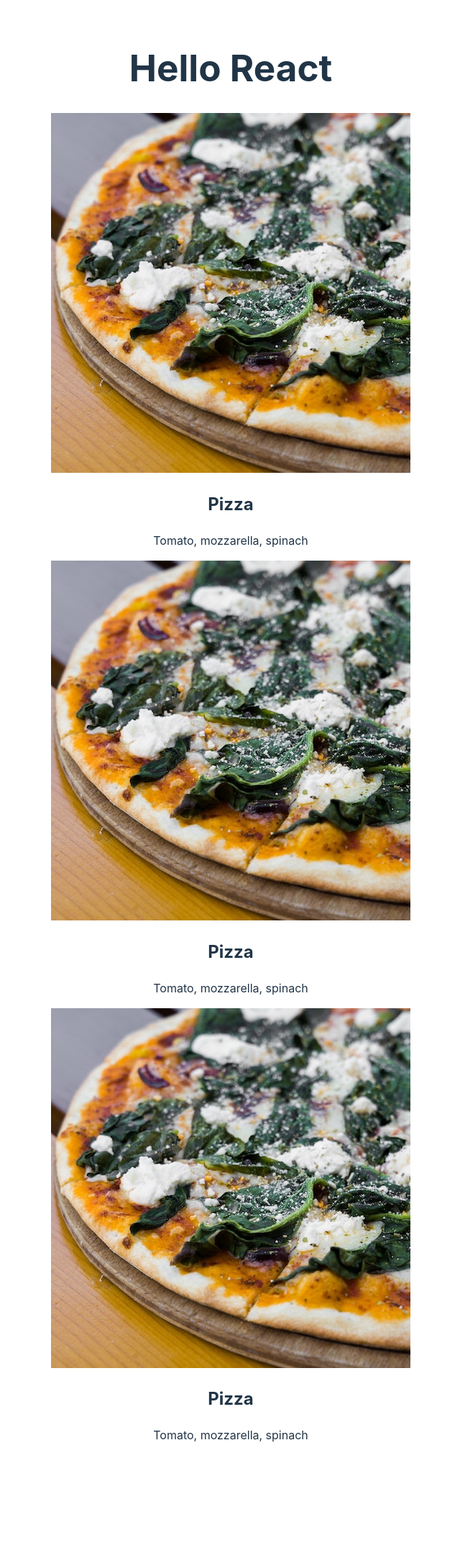
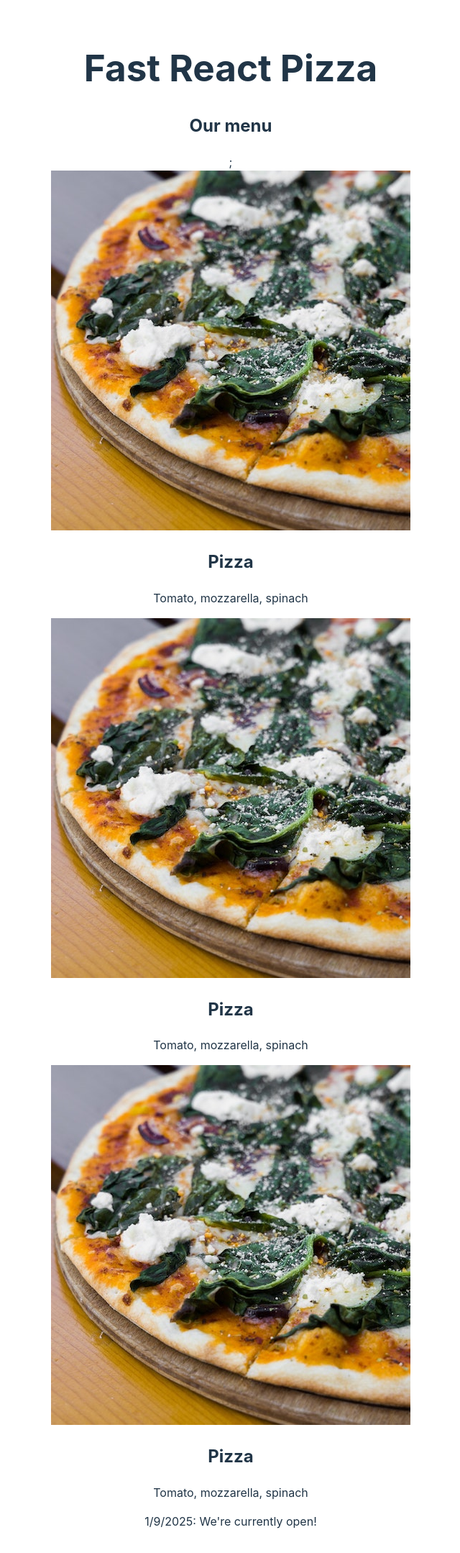
Before and after one commit to ericPantarotto/react_ultimateCourse, a React (Vite) app in the folder 5_components_props_jsx/: page / in a window 1280 px wide. Shown: the whole page at 72% size, without its empty margins (319-959 px from the left). Before the commit the page ends 2054 px from the top, so only its background shows below. Built offline with nearby package versions, Linux system fonts and the light colour scheme.

Commit message:
5. Creating More Components

```diff
--- a/5_components_props_jsx/src/App.jsx
+++ b/5_components_props_jsx/src/App.jsx
@@ -1,9 +1,24 @@
+// import React from 'react';
 import './App.css';
 
 function App() {
   return (
     <>
-      <h1>Hello React</h1>
+      <Header />
+      <Menu />
+      <Footer />
+    </>
+  );
+}
+
+function Header() {
+  return <h1>Fast React Pizza</h1>;
+}
+
+function Menu() {
+  return (
+    <>
+      <h2>Our menu</h2>;
       <Pizza />
       <Pizza />
       <Pizza />
@@ -11,12 +26,23 @@ function App() {
   );
 }
 
-const Pizza = () => (
+function Footer() {
+  return (
+    <footer>
+      {new Date().toLocaleDateString()}: We&apos;re currently open!
+    </footer>
+  );
+  // return React.createElement('footer', null, 'We\'re currently open! ')
+}
+
+function Pizza() {
+  return (
     <div>
       <img src='../pizzas/spinaci.jpg' alt='pizza spinaci' />
       <h2>Pizza</h2>
       <p>Tomato, mozzarella, spinach</p>
     </div>
   );
+}
 
 export default App;
```
Lines whose indentation alone changed are shown as unchanged.
